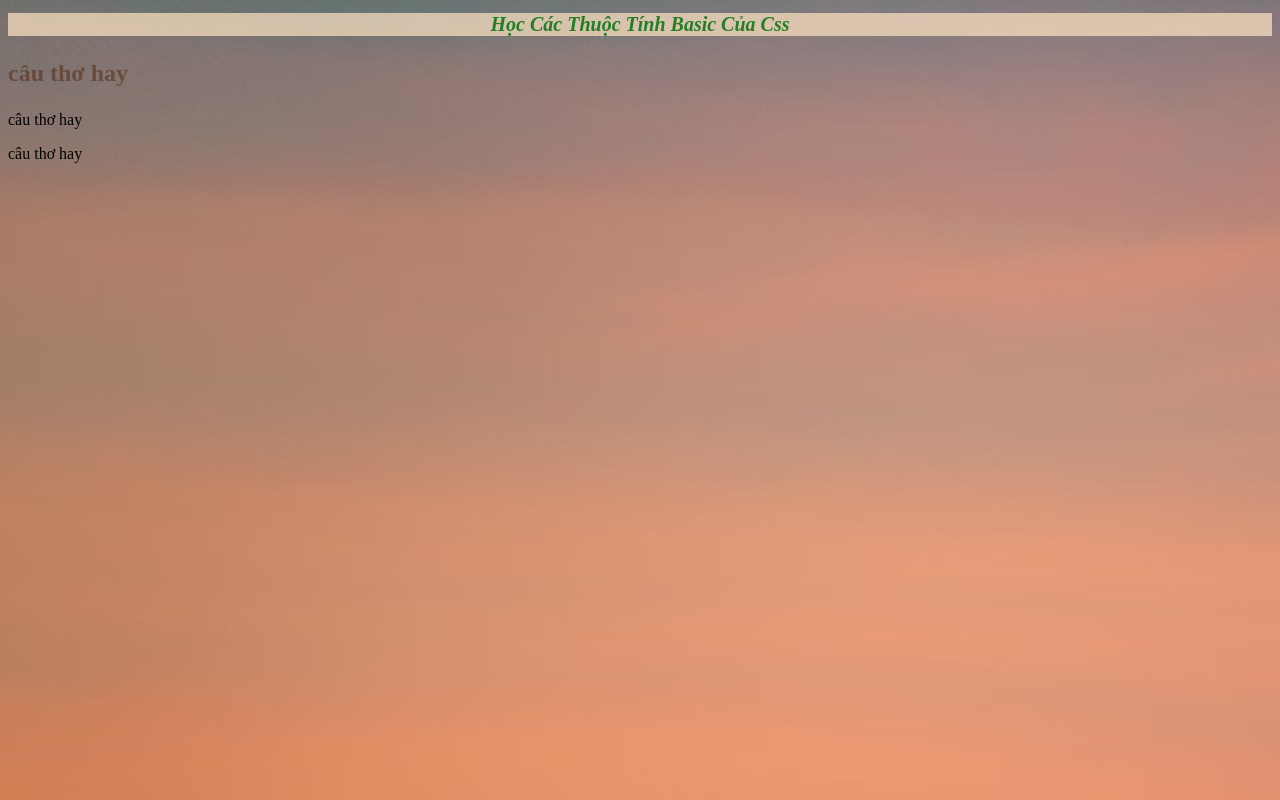
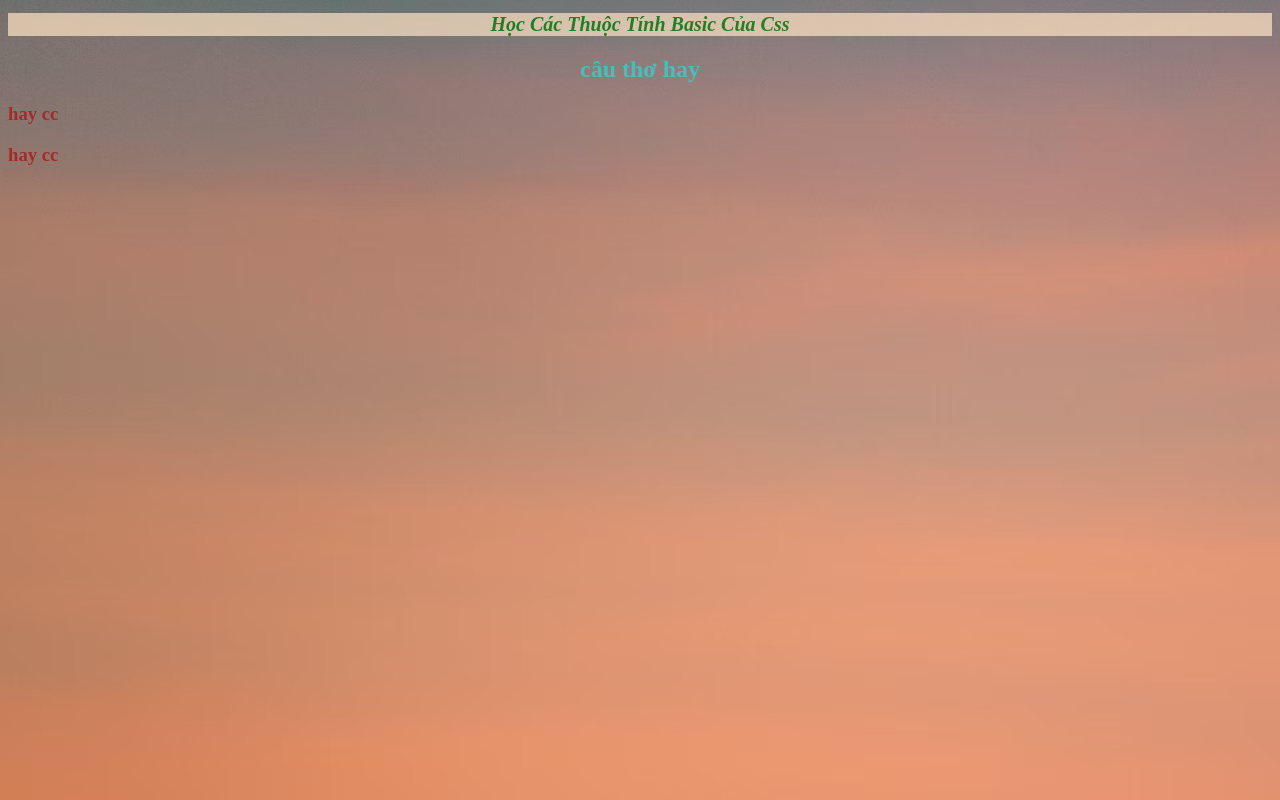
Before and after one commit to kiemdinh176/thuoctinhcss, a plain HTML site: page index.html in a window 1280 px wide. Drawn offline with Linux system fonts and the light colour scheme.

Commit message:
first commit

```diff
--- a/index.html
+++ b/index.html
@@ -8,8 +8,8 @@
   </head>
   <body>
     <h1>Học các thuộc tính basic của css</h1>
-    <h2><p>câu thơ hay</p></h2>
-    <p>câu thơ hay</p>
-    <p>câu thơ hay</p>
+    <h2>câu thơ hay</h2>
+    <h3 class="a3">hay cc</h3>
+    <h3 class="a3">hay cc</h3>
   </body>
 </html>
--- a/style.css
+++ b/style.css
@@ -1,5 +1,5 @@
 body {
-  background-image: url(/img/bg.jpg);
+  background-image: url(./img/bg.jpg);
   background-size: auto;
 }
 h1 {
@@ -18,9 +18,16 @@ h1 {
   font-size: 20px;
   /* độ mờ đục */
   opacity: 70%;
+  user-select: none;
 }
 h2 {
   font-size-adjust: initial;
   opacity: 0.5;
-  color: rgb(81, 34, 8);
+  color: aqua;
+  text-align: center;
 }
+
+.a3 {
+  color: brown;
+  text-transform: lowercase;
+}
```
